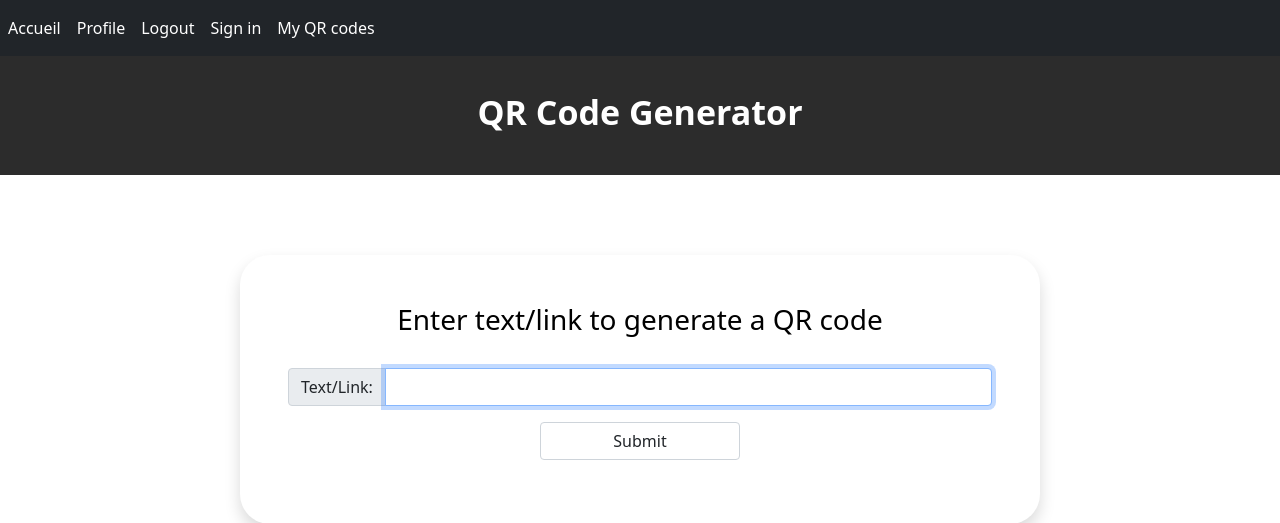
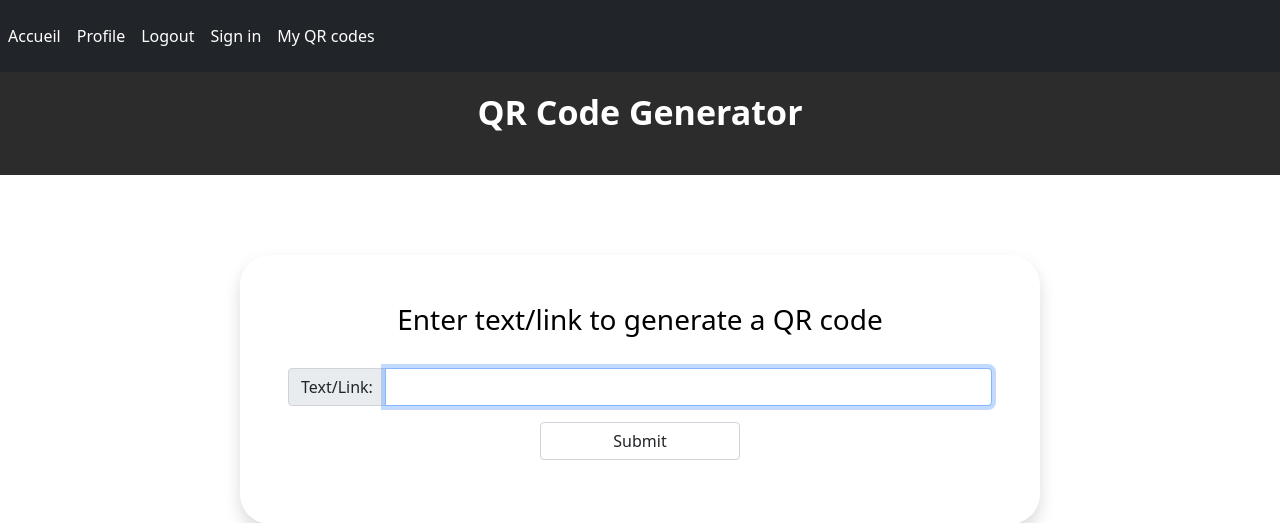
Before and after one commit to LucasRedjaimia/QRCodes, a Django app: page / in a window 1280 px wide. Shown: the top 523 px of the page. Run offline with Django 4.2, Linux system fonts and the light colour scheme.

Commit message:
navbar changes

```diff
--- a/qr/templates/menu.html
+++ b/qr/templates/menu.html
@@ -8,7 +8,7 @@
             aria-controls="navbarNav" aria-expanded="false" aria-label="Toggle navigation">
         <span class="navbar-toggler-icon"></span>
     </button>
-    <div class="collapse navbar-collapse" id="navbarNav">
+    <div class="navbar" id="navbarNav">
         <ul class="navbar-nav">
             <li class="nav-item active">
                 <a class="nav-link" href="{% url 'index' %}">Accueil</a>
```
